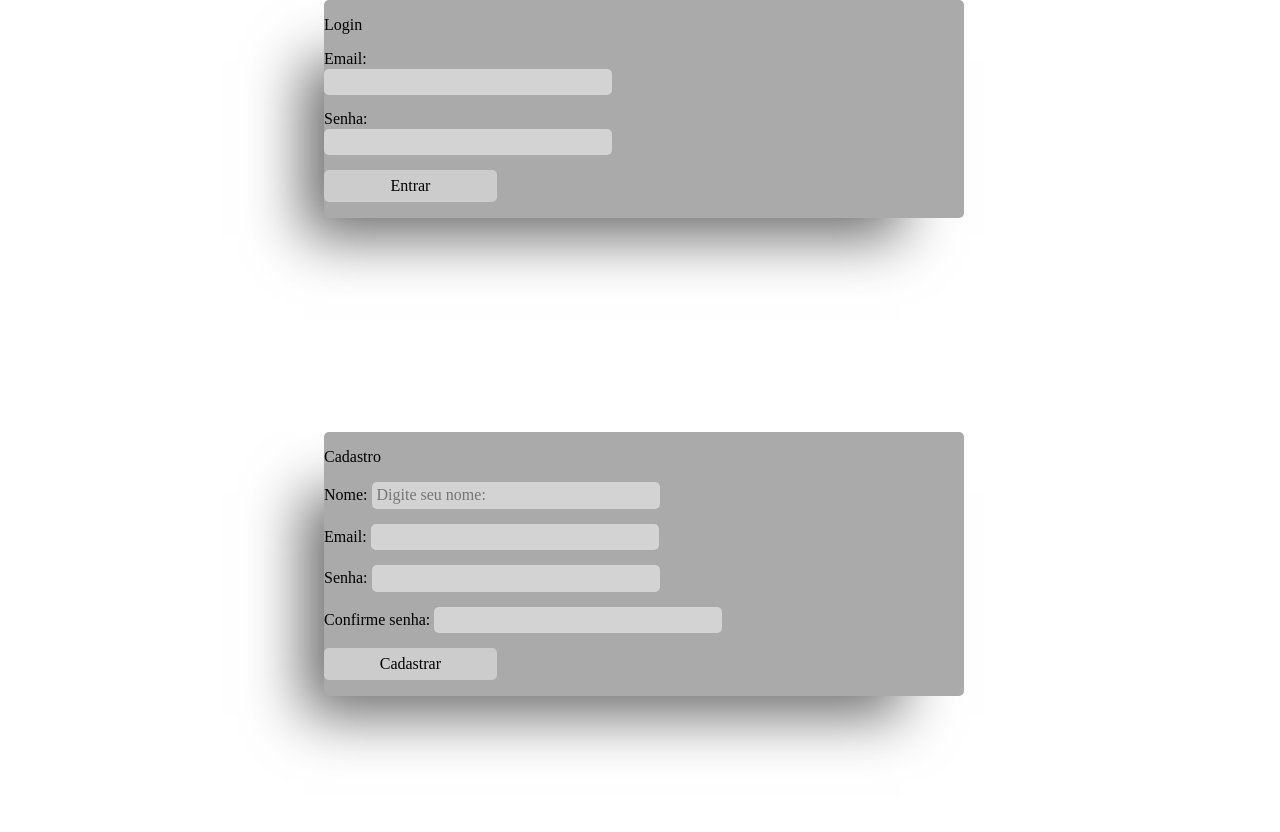
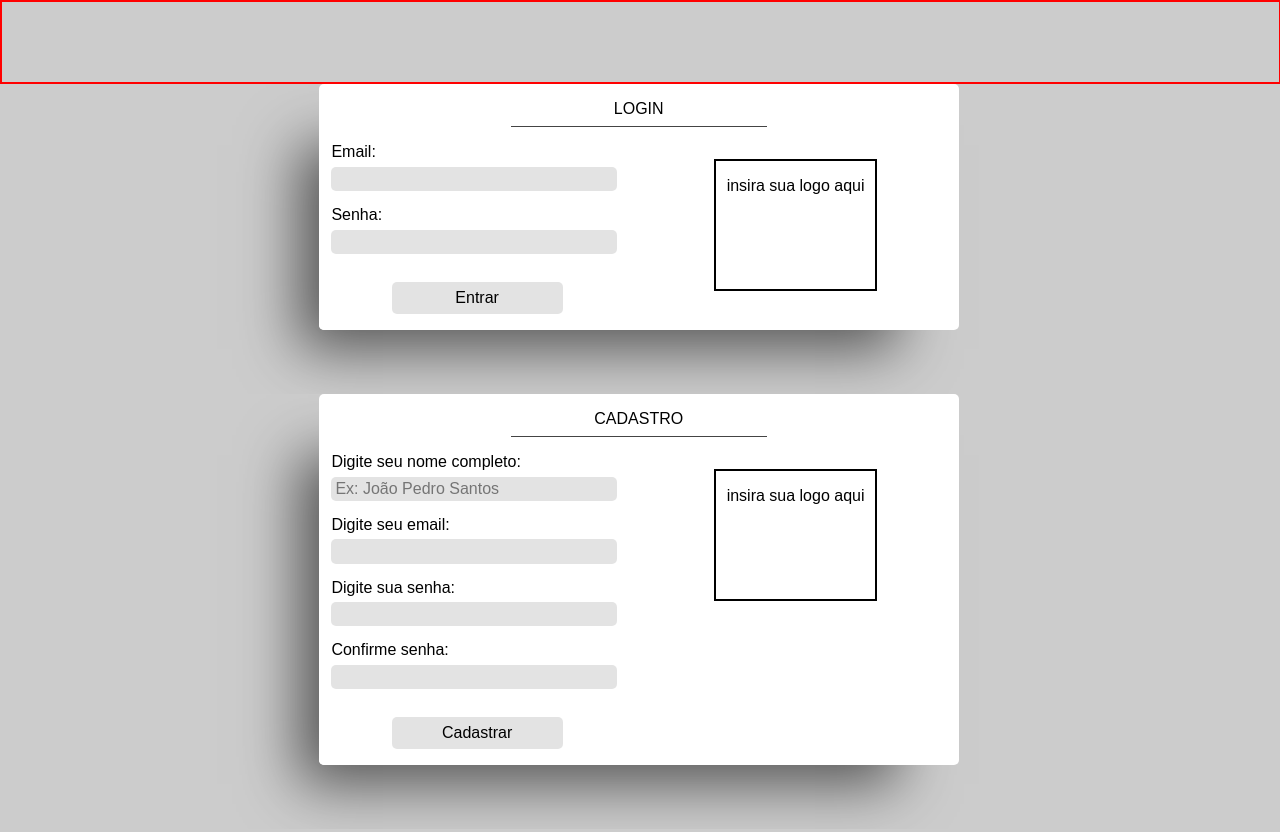
Before and after one commit to Leo-Cavalli/Teto-Facil, a PHP site: page /frontEnd/Styles/loginpage.html in a window 1280 px wide. Run offline with PHP 8.4, Linux system fonts and the light colour scheme.

Commit message:
CSS Login Stage 2

```diff
--- a/frontEnd/Styles/login.css
+++ b/frontEnd/Styles/login.css
@@ -1,52 +1,70 @@
-.cols{
-    padding: 0%;
-    margin: 0%;
-    display: inline-block;
-    background-color: #aaa;
-    box-shadow: -41px 40px 55px -21px rgba(0, 0, 0, 0.586);
-
+body{
+    background-color: #CCC;
 }
 
-.col-1-4{
-    width: 25%;
-}
-
-.col-2-4{
-    width: 50%;
-    box-sizing: content-box;
-}
-
-.row{
-    overflow: auto;
-    padding: 0%;
-    margin: 0%;
-    height: 50%;
-}
-
-.row:nth-child(2){
-    margin-top: 2em;
+.spacer{
+    width: 99.8%;
+    height: 10%;
+    border: 2px solid red;
 }
 
 .forms{
     border-radius: 5px;
+    font-family: 'Raleway', sans-serif;
+}
+
+.forms-title{
+    width: 40%;
+    margin-left: 30%;
+    margin-right: 30%;
+    text-align: center;
+    border-bottom: 1px solid #444;
+    text-transform:  uppercase;
+}
+
+.forms-title p{
+    padding: 0%;
+    margin-bottom: .5em;
+}
+
+.logo{
+    width: 50%;
+    margin-top: 1em;
+    margin-left: 24.9%;
+    margin-right: 24.9%;
+    height: 8em;
+    padding: 0%;
+    border: 2px solid black;
+    text-align: center;
 }
 
 .button-form{
-    border: 3px solid transparent;
-    background-color: #ccc;
+    border: 2px solid transparent;
+    background-color: #ddddddce;
     border-radius: 5px;
     outline: none;
     height: 2em;
-    width: 27%;
+    width: 54%;
+    margin-top: 0.8em;
+    margin-right: 23%;
+    margin-left: 23%;
 }
 
 .button-form:focus{
-    border: 3px solid #005ccc;
+    border: 2px solid #000;
     outline: none;
 }
 
 input{
-    width: 45%;
+    width: 90%;
+}
+
+label{
+    padding-bottom: 5px;
+}
+
+label,input{
+    margin-left: 4%;
 }
 
 label, textarea, select{
@@ -58,11 +76,51 @@ label, textarea, select{
 input, textarea, select{
     background: #ddddddce;
     border-radius: 5px;
-    border: 3px solid transparent;
+    border: 2px solid transparent;
     margin-bottom: 15px;
 }
 
 select:focus, input:focus, textarea:focus{
-    border: 3px solid #005ccc;
+    border: 2px solid #000;
     outline: none;
 }
+
+
+/* Grid */
+
+.flexbox-forms{
+    display: flex;
+    flex-wrap: nowrap;
+}
+
+.cols{
+    padding: 0%;
+    margin: 0%;
+    display: inline-block;
+    background-color: #fff;
+}
+
+.col-1-2{
+    margin-top: 1em;
+    width: 49.5%;
+    float: left;
+    border-radius: 5px;
+}
+
+.col-2-4{
+    margin-left: 24.9%;
+    margin-right: 24.9%;
+    width: 50%;
+    box-sizing: content-box;
+    box-shadow: -41px 40px 55px -21px rgba(0, 0, 0, 0.586);
+    float: left;
+}
+
+.row{
+    width: 100%;
+    margin: 0%;
+    padding: 0%;
+    overflow: auto;
+    padding-bottom: 5%;
+    float: left;
+}
--- a/frontEnd/Styles/loginpage.html
+++ b/frontEnd/Styles/loginpage.html
@@ -7,47 +7,62 @@
     <title>Teto Facil</title>
 </head>
 <body>
+    <nav class="spacer">
+
+    </nav>
     <div class="row">
-        <div class="cols col-1-4">
-
+        <div class="cols col-2-4 forms">
+            <div class="forms-title">
+                <p>Login</p>
             </div>
-        <div class="cols col-2-4 forms">
-            <p class="title">Login</p>
+            <div class="flexbox-forms">
+                <div class="cols col-1-2">
                     <form action="../login.php" method="post" id="formLogin">
                         <div class="forms-inputs">
                             <label for="email">Email:</label>
                             <input type="email" id="nomeLogin" name="email">
-                    <br>
                             <label for="password"> Senha:</label>
                             <input type="password" name="password" id="senhaLogin">
-                    <br>
                         </div>
                         <button class="button-form" type="submit" name="acao" value="logar">Entrar</button>
                     </form>
                 </div>
-        <div class="cols col-1-4">
+                <div class="cols col-1-2">
+                    <div class="logo">
+                        <p> insira sua logo aqui</p>
+                    </div>
+                </div>
+            </div>
         </div>
     </div>
 
-    <div class="row forms">
-        <div class="cols col-1-4">
-
+    <div class="row">
+        <div class="cols col-2-4 forms">
+            <div class="forms-title">
+                <p>Cadastro</p>
             </div>
-        <div class="cols col-2-4 forms">
-            <p class="title">Cadastro</p>
+            <div class="flexbox-forms">
+                <div class="cols col-1-2">
                     <form action="../login.php" method="post" id="formCad">
-                Nome: <input type="text" placeholder="Digite seu nome:" name="name">
-                <br>
-                Email: <input type="email" name="email" id="emailCad">
-                <br>
-                Senha: <input type="password" name="password" id="senhaCad">
-                <br>
-                Confirme senha: <input type="password" id="senhaConf" >
-                <br>
+                        <div class="forms-inputs">
+                            <label for="name">Digite seu nome completo: </label>
+                            <input type="text" placeholder="Ex: João Pedro Santos" name="name">
+                            <label for="emai">Digite seu email:</label>
+                            <input type="email" name="email" id="emailCad">
+                            <label for="password">Digite sua senha: </label>
+                            <input type="password" name="password" id="senhaCad">
+                            <label for="senhaConf">Confirme senha: </label>
+                            <input type="password" id="senhaConf" >
+                        </div>
                         <button class="button-form" type="submit" name="acao" value="cadastrar">Cadastrar</button>
                     </form>
                 </div>
-        <div class="cols col-1-4">
+                <div class="cols col-1-2">
+                    <div class="logo">
+                        <p> insira sua logo aqui</p>
+                    </div>
+                </div>
+            </div>
         </div>
     </div>
 </body>
```
Lines whose indentation alone changed are shown as unchanged.
